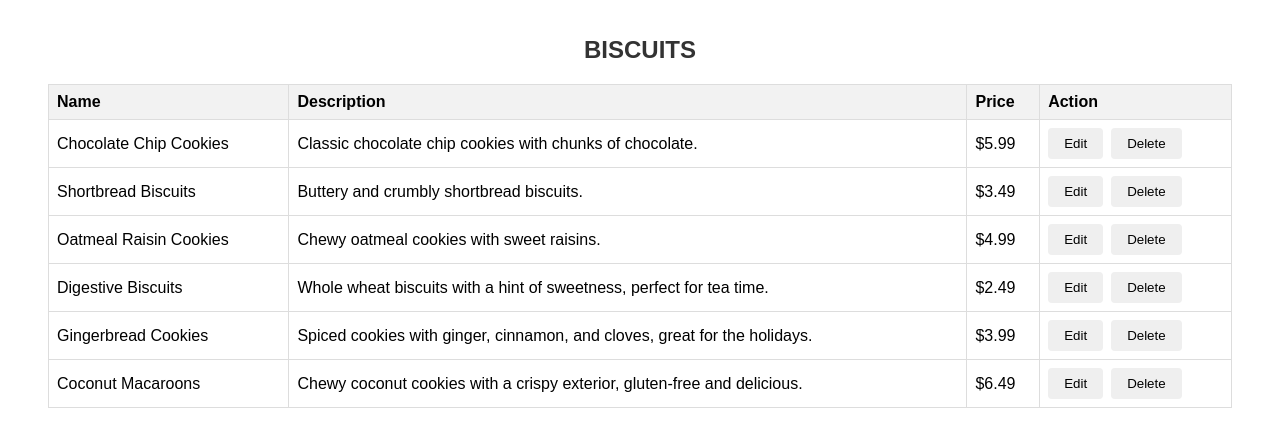
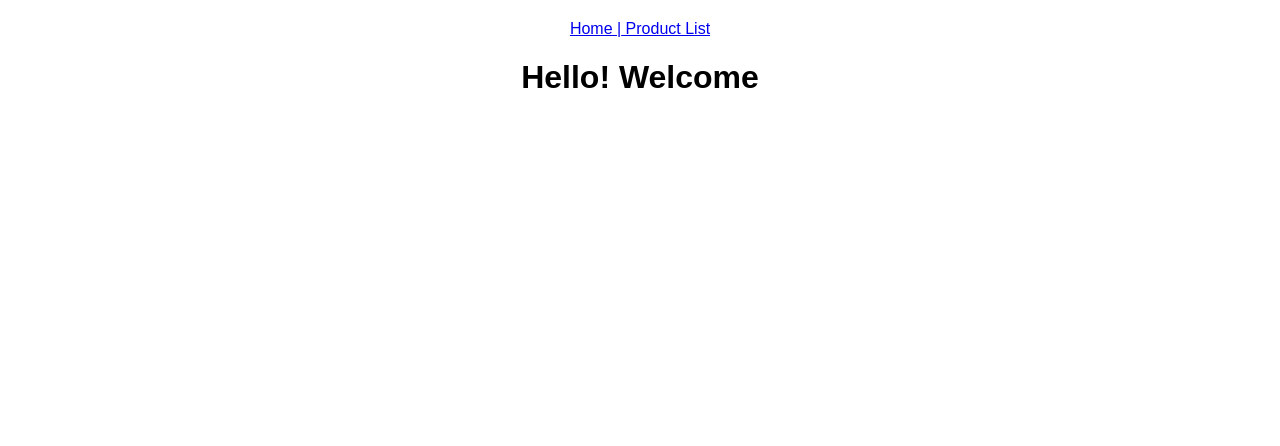
Before and after one commit to ptrcmnlgcs/midterm-activity2, a Vue app: page / in a window 1280 px wide. Shown: the top 446 px of the page. Built offline with nearby package versions, Linux system fonts and the light colour scheme.

Commit message:
fixed bugs

```diff
--- a/src/App.vue
+++ b/src/App.vue
@@ -1,27 +1,30 @@
 <template>
-  <div id="app">
-
-    <BiscuitPage />
-  </div>
+   <nav class="navigation">
+      <router-link to="/" class="nav-home">Home |</router-link>
+      <router-link to="/productList" class="nav-task"> Product List</router-link>
+    </nav>
+  <router-view/>
 </template>
 
 <script>
-import BiscuitPage from './components/BiscuitPage.vue';
-
 export default {
   name: 'App',
-  components: {
-    BiscuitPage
+  data() {
+    return {
+    };
+  },
+  methods: {
+
   }
 };
 </script>
 
 <style>
+nav{
+  text-align: center
+}
 #app {
-  font-family: Arial, sans-serif;
+  font-family: Arial;
   margin: 20px;
 }
-.h1{
-  text-align: center;
-}
 </style>
--- a/src/components/BiscuitPage.vue
+++ /dev/null
@@ -1,107 +0,0 @@
-<template>
-    <div>
-      <ProductList :biscuits="biscuitProducts" />
-    </div>
-  </template>
-
-  <script>
-  import ProductList from './ProductList.vue';
-
-  export default {
-    name: 'BiscuitPage',
-    components: {
-      ProductList
-    },
-    data() {
-      return {
-        biscuitProducts: [
-          {
-            id: 1,
-            name: 'Chocolate Chip Cookies',
-            description: 'Classic chocolate chip cookies with chunks of chocolate.',
-            price: 5.99
-          },
-          {
-            id: 2,
-            name: 'Shortbread Biscuits',
-            description: 'Buttery and crumbly shortbread biscuits.',
-            price: 3.49
-          },
-          {
-          id: 3,
-          name: 'Oatmeal Raisin Cookies',
-          description: 'Chewy oatmeal cookies with sweet raisins.',
-          price: 4.99
-        },
-        {
-          id: 4,
-          name: 'Digestive Biscuits',
-          description: 'Whole wheat biscuits with a hint of sweetness, perfect for tea time.',
-          price: 2.49
-        },
-        {
-          id: 5,
-          name: 'Gingerbread Cookies',
-          description: 'Spiced cookies with ginger, cinnamon, and cloves, great for the holidays.',
-          price: 3.99
-        },
-        {
-          id: 6,
-          name: 'Coconut Macaroons',
-          description: 'Chewy coconut cookies with a crispy exterior, gluten-free and delicious.',
-          price: 6.49
-        }
-
-      ]
-     };
-    }
-  };
-</script>
-
-
-
-
-<style scoped>
-.biscuit-page {
-  max-width: 800px;
-  margin: 0 auto;
-  padding: 20px;
-}
-
-.page-title {
-  font-size: 28px;
-  color: #333;
-  margin-bottom: 20px;
-  text-align: center;
-}
-
-.product-grid {
-  display: grid;
-  grid-template-columns: repeat(2, 1fr);
-  gap: 20px;
-}
-
-.product {
-  padding: 20px;
-  border: 1px solid #ccc;
-  border-radius: 10px;
-  background-color: #f9f9f9;
-}
-
-.product h2 {
-  font-size: 18px;
-  color: #333;
-  margin-bottom: 10px;
-}
-
-.product p {
-  font-size: 14px;
-  color: #666;
-}
-
-.product .price {
-  font-size: 16px;
-  color: #007bff;
-  margin-top: 10px;
-}
-</style>
--- a/src/components/ProductList.vue
+++ b/src/components/ProductList.vue
@@ -11,13 +11,13 @@
         </tr>
       </thead>
       <tbody>
-        <tr v-for="(biscuit, index) in biscuits" :key="index">
-          <td>{{ biscuit.name }}</td>
-          <td>{{ biscuit.description }}</td>
-          <td>${{ biscuit.price }}</td>
+        <tr>
+          <td></td>
+          <td></td>
+          <td></td>
           <td>
-            <button @click="editBiscuit(biscuit)">Edit</button>
-            <button @click="deleteBiscuit(biscuit)">Delete</button>
+            <button>Edit</button>
+            <button>Delete</button>
             <!-- <button @click="addToCart(biscuit)">Add </button> Example action button -->
           </td>
         </tr>
@@ -27,31 +27,6 @@
 </template>
 
 <script>
-export default {
-  name: 'ProductList',
-  props: {
-    biscuits: {
-      type: Array,
-      required: true
-    }
-  },
-  methods: {
-    addToCart(biscuit) {
-      // Implement your addToCart logic here
-      console.log('Added', biscuit.name, 'to cart');
-    },
-    editBiscuit(biscuit) {
-      // Implement your editBiscuit logic here
-      console.log('Editing', biscuit.name);
-    },
-    deleteBiscuit(index) {
-      const confirmDelete = window.confirm('Are you sure you want to delete this product?');
-      if (confirmDelete) {
-        this.biscuit.splice(index, 1);
-      }
-    }
-  }
-};
 
 </script>
 
--- a/src/router/index.js
+++ b/src/router/index.js
@@ -1,12 +1,18 @@
 import { createRouter, createWebHistory } from 'vue-router'
 import HomeView from '../views/HomeView.vue'
+import ProductList from '../components/ProductList.vue';
 
 const routes = [
   {
     path: '/',
     name: 'home',
     component: HomeView
-  }
+  },
+  {
+    path: '/productlist',
+    name: 'productlist',
+    component: ProductList
+  },
 ]
 
 const router = createRouter({
--- a/src/views/HomeView.vue
+++ b/src/views/HomeView.vue
@@ -3,3 +3,10 @@
     <h1>Hello! Welcome </h1>
   </div>
 </template>
+
+
+<style>
+h1{
+  text-align: center;
+}
+</style>
```
Also changed, not shown: src/views/BiscuitPageViews.vue (deleted, +0 -17 lines).
